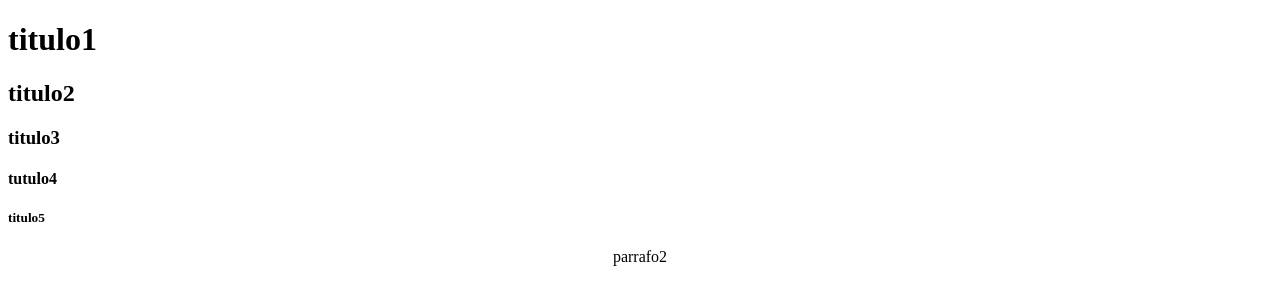
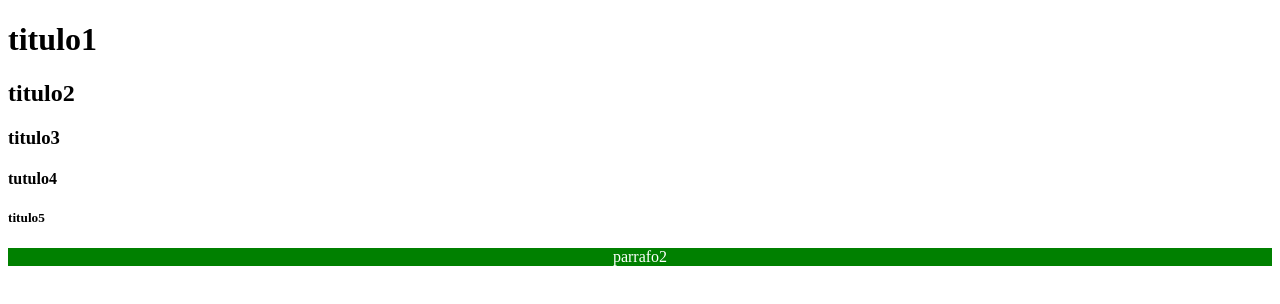
Before and after one commit to pelon1366/GithuHtml, a plain HTML site: page index.html in a window 1280 px wide. Drawn offline with Linux system fonts and the light colour scheme.

Commit message:
agregue color verde y letras blancas al parrafo

```diff
--- a/index.html
+++ b/index.html
@@ -16,7 +16,7 @@
         <center>
 
 
-<p> parrafo2 </p>
+            <p style = "background:green;color:white;"> parrafo2 </p>
         </center>
     </div>
 
```
